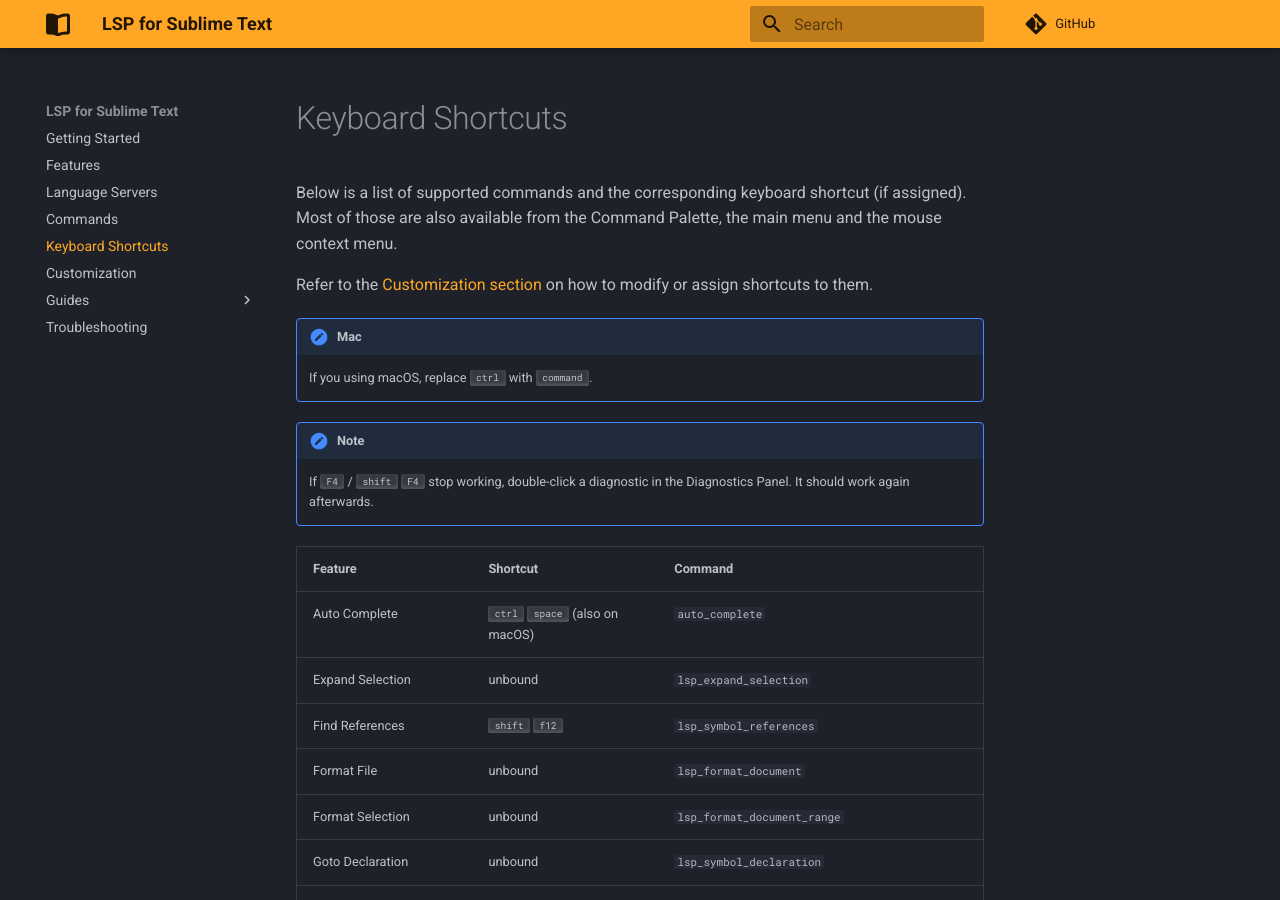
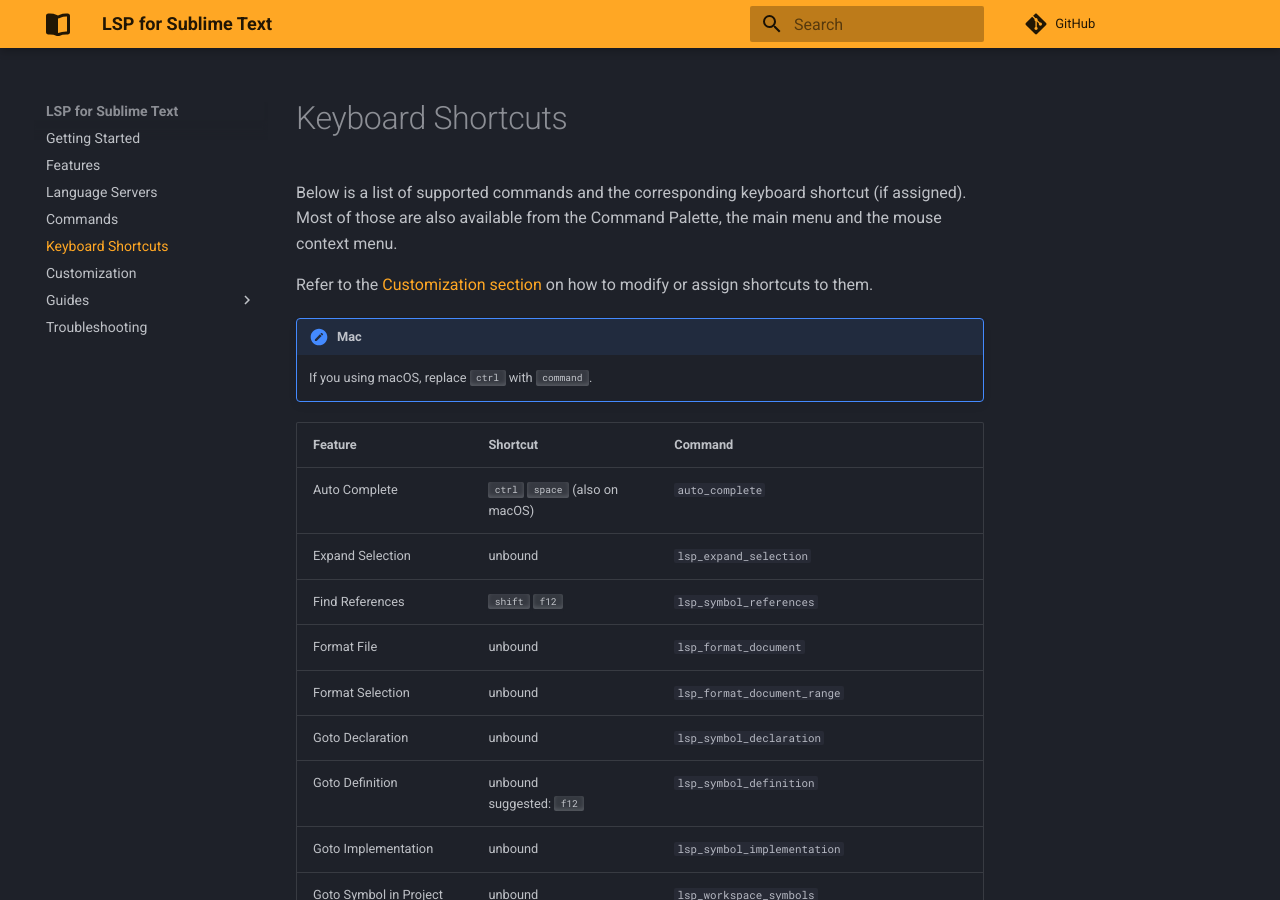
Before and after one commit to sublimelsp/LSP, an MkDocs documentation site: the page built from docs/src/keyboard_shortcuts.md, in a window 1280 px wide and 900 px high. Built offline with MkDocs 1.6.1 and Material for MkDocs 9.7.7, drawn with Linux system fonts in a browser that asks for light colours; comment, search, counter and statistics services are not loaded.

Commit message:
Remove outdated note from docs

```diff
--- a/docs/src/keyboard_shortcuts.md
+++ b/docs/src/keyboard_shortcuts.md
@@ -4,9 +4,6 @@
 
 !!! Mac
     If you using macOS, replace <kbd>ctrl</kbd> with <kbd>command</kbd>.
-
-!!! Note
-    If <kbd>F4</kbd> / <kbd>shift</kbd> <kbd>F4</kbd> stop working, double-click a diagnostic in the Diagnostics Panel. It should work again afterwards.
 
 | Feature | Shortcut | Command |
 | ------- | -------- | ------- |
```
